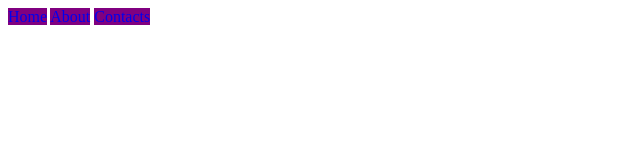
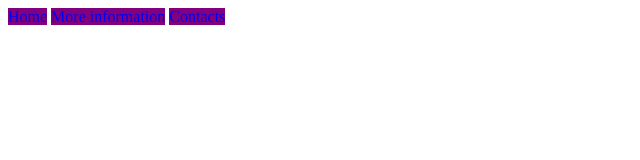
Before and after one commit to le-sedi/My-first-project-drive-, a plain HTML site: page links.html in a window 1280 px wide. Shown: the whole page, without its empty margins (0-640 px from the left). Drawn offline with Linux system fonts and the light colour scheme.

Commit message:
Update links.html

```diff
--- a/links.html
+++ b/links.html
@@ -5,7 +5,7 @@
     </head>
     <body>
         <a href="index.html">Home</a>
-        <a href="#">About</a>
+        <a href="#">More information</a>
         <a href="#">Contacts</a>
     </body>
 </html>
```
